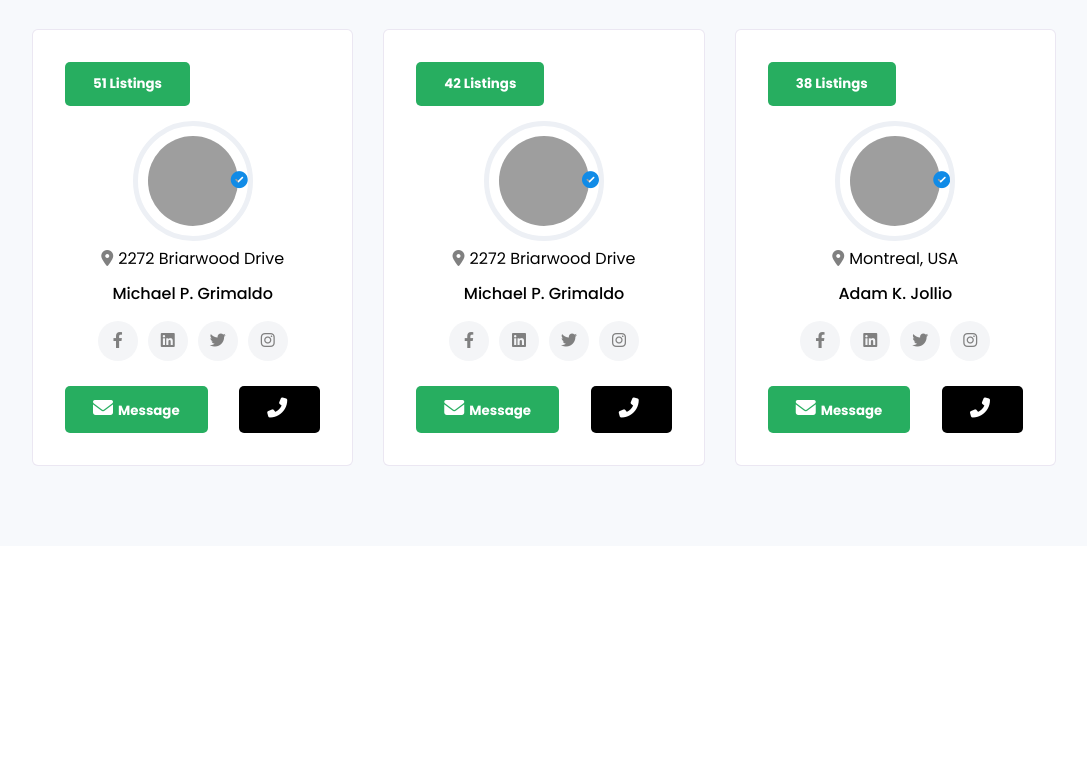
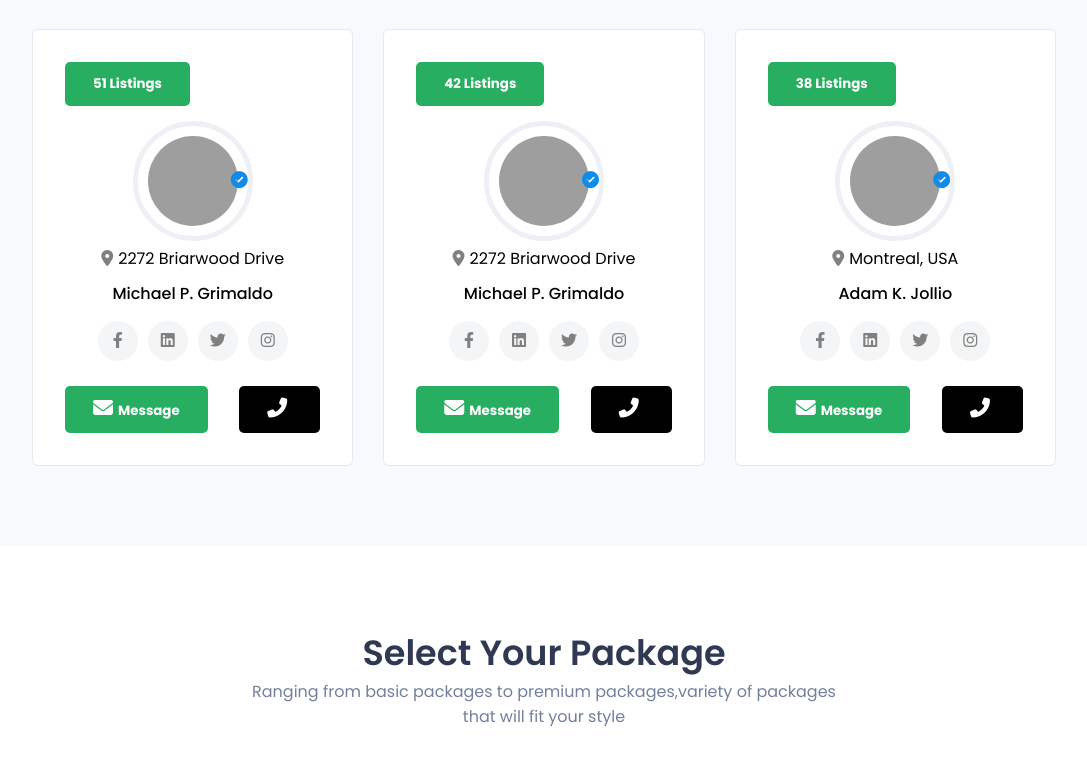
Before and after one commit to chrismbah/Rent-Up, a React (Vite) app: page / in a window 1280 px wide. Shown: the part 4691-5454 px from the top of the page, without its empty margins (96-1183 px from the left). Before the commit the page ends 5237 px from the top, so only its background shows below. Built offline with nearby package versions, Linux system fonts and the light colour scheme; grey boxes are pictures that could not be loaded.

Commit message:
Price component and styling

```diff
--- a/src/components/home/Home.jsx
+++ b/src/components/home/Home.jsx
@@ -5,6 +5,7 @@ import Recent from "./Recent/Recent";
 import Awards from "./Awards/Awards";
 import Location from "./Location/Location";
 import Team from "./Team/Team";
+import Price from "./Price/Price";
 import { useContext } from "react";
 import { AppContext } from "../pages/Pages";
 
@@ -18,6 +19,7 @@ export default function Home() {
       <Awards />
       <Location />
       <Team />
+      <Price />
     </>
   );
 }
--- a/src/components/home/Price/Price.jsx
+++ b/src/components/home/Price/Price.jsx
@@ -0,0 +1,18 @@
+import React from "react";
+import PriceCard from "./PriceCard";
+import Heading from "../../common/Heading";
+
+export default function Price() {
+  return (
+    <>
+      <section className="price padding">
+        <div className="container">
+          <Heading
+            title="Select Your Package"
+            subtitle="Ranging from basic packages to premium packages,variety of packages that will fit your style"
+          />
+        </div>
+      </section>
+    </>
+  );
+}
--- /dev/null
+++ b/src/components/home/Price/PriceCard.jsx
@@ -0,0 +1,7 @@
+import React from 'react'
+
+export default function PriceCard() {
+  return (
+    <>PriceCard</>
+  )
+}
```
Also changed, not shown: src/components/home/Price/PriceCard.css (deleted).
